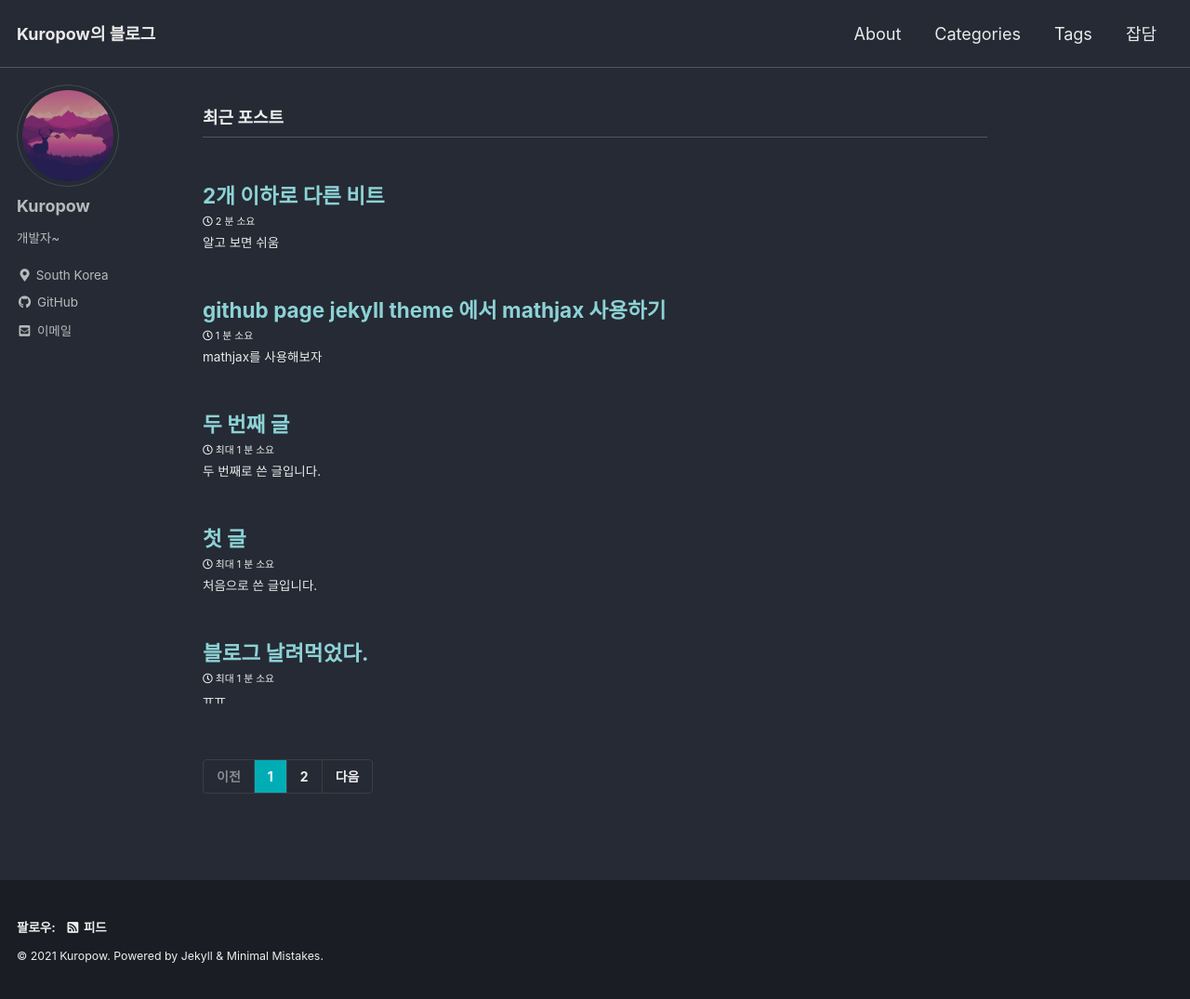
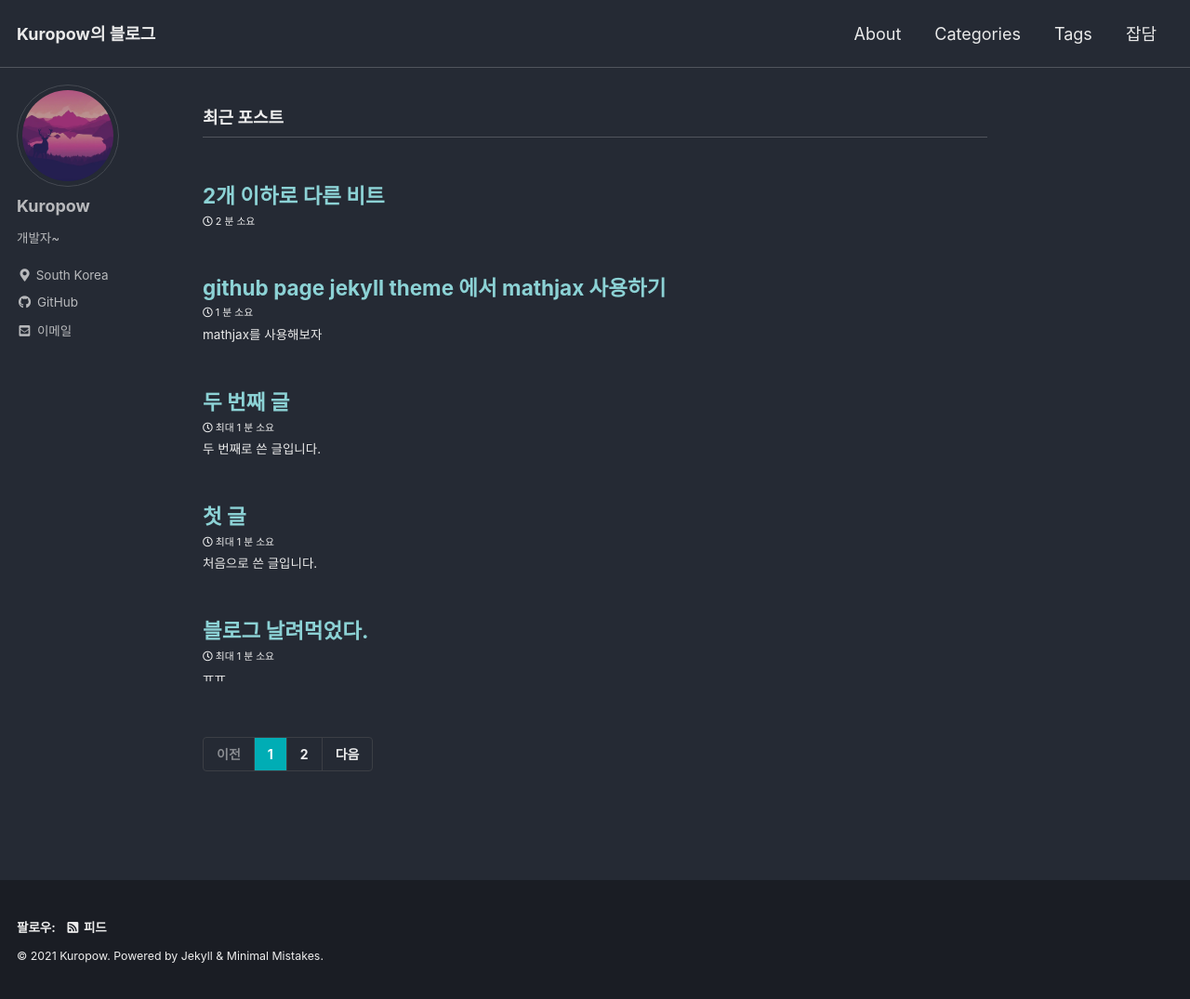
Before and after one commit to kuro11pow2/kuro11pow2.github.io, a Jekyll site: the page built from index.html, in a window 1280 px wide and 1075 px high. Shown: the whole window at 93% size. Built offline with Jekyll 4.4.1, drawn with Linux system fonts in a browser that asks for light colours; cached includes are drawn as plain includes; the list of posts is cut into pages by our own code.

Commit message:
포스트 수정

```diff
--- a/_posts/2021-07-15-1234.md
+++ b/_posts/2021-07-15-1234.md
@@ -1,6 +1,6 @@
 ---
 title:  "2개 이하로 다른 비트"
-excerpt: "알고 보면 쉬움"
+excerpt: ""
 last_modified_at: '2021-07-15 12:34:00 +0900'
 categories:
     - PS
```
